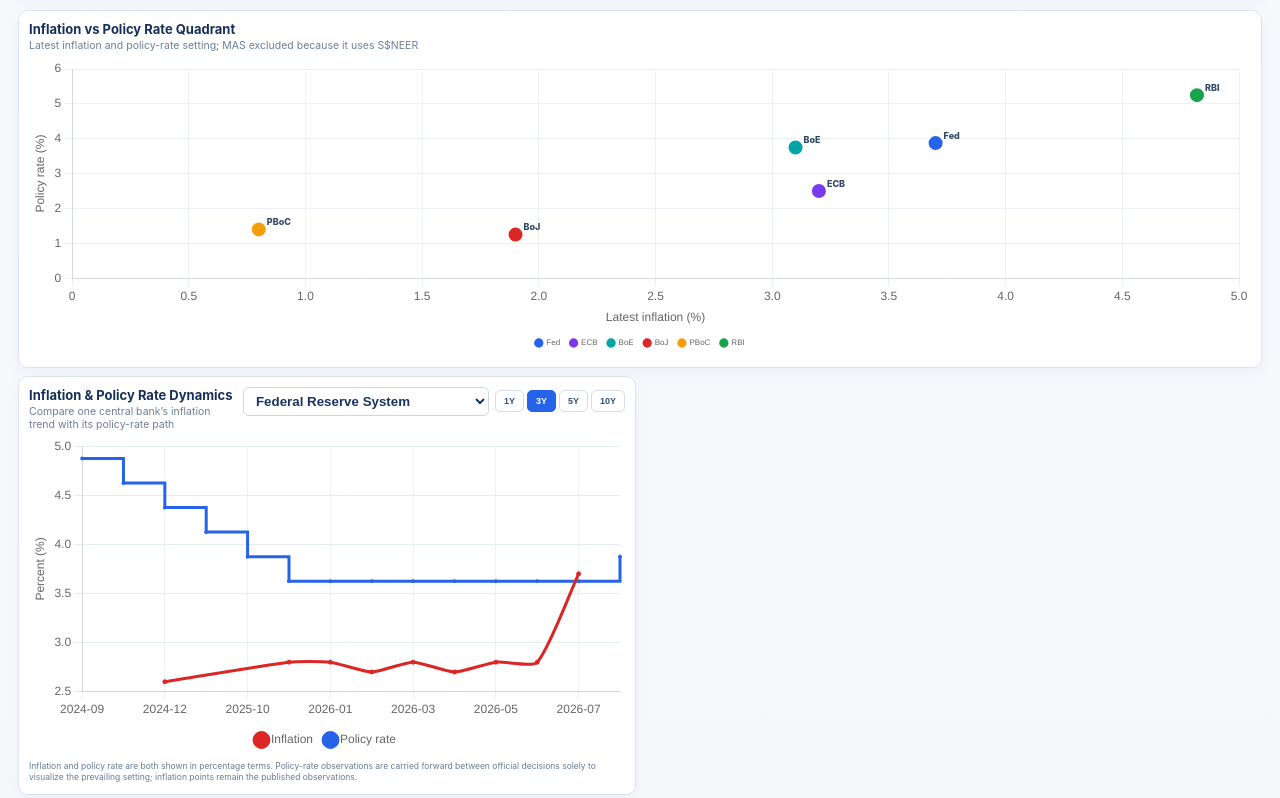
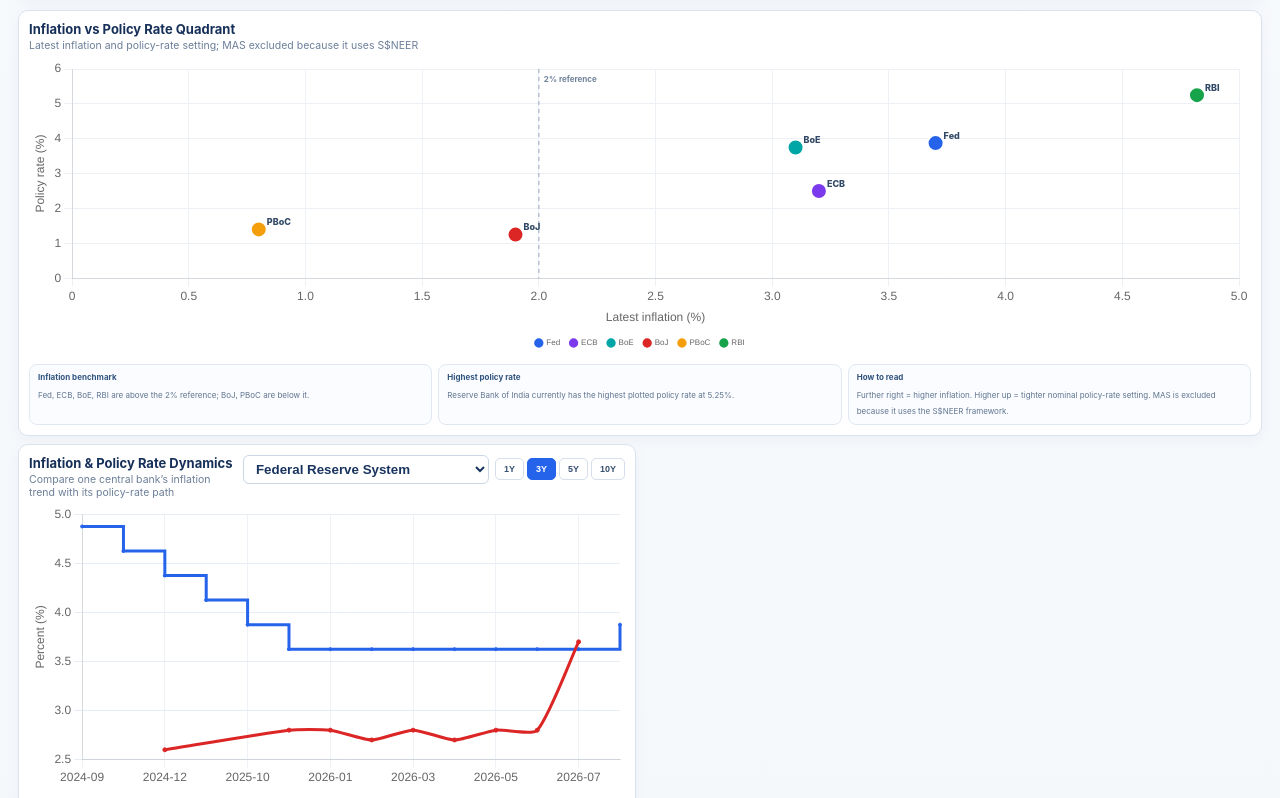
Before and after one commit to allenso0818-lab/central-bank-dashboard, a website: page index.html in a window 1280 px wide. Shown: the part 1511-2309 px from the top of the page. Drawn offline with nearby package versions, Linux system fonts and the light colour scheme.

Commit message:
Strengthen policy quadrant tools and timeline visuals

```diff
--- a/index.html
+++ b/index.html
@@ -252,6 +252,25 @@
   }
   .top-policy-map .map-legend span{white-space:nowrap}
 }
+
+/* Analytical refinements */
+.quadrant-insights{display:grid;grid-template-columns:repeat(3,minmax(0,1fr));gap:6px;margin-top:7px}
+.quadrant-insight{border:1px solid #E1E8F1;border-radius:8px;background:#FAFCFF;padding:7px 8px;min-height:54px}
+.quadrant-insight b{display:block;font-size:8px;color:#31547E;margin-bottom:3px}
+.quadrant-insight span{font-size:8px;line-height:1.35;color:#60758F}
+.policy-tool .framework-badge{display:inline-flex;align-items:center;gap:4px;margin-top:6px;padding:3px 6px;border-radius:999px;background:#F2F6FB;border:1px solid #DCE6F0;font-size:7px;font-weight:900;color:#31547E}
+.policy-tool .framework-dot{width:6px;height:6px;border-radius:50%;background:var(--bank)}
+.policy-tool .tool-direction{padding-top:5px;border-top:1px solid #E8EDF4;margin-top:7px}
+.timeline-axis{display:grid;grid-template-columns:auto 1fr auto;gap:8px;align-items:center;margin:5px 2px 0;font-size:7px;font-weight:800;color:#8292A8;text-transform:uppercase;letter-spacing:.04em}
+.timeline-axis div{height:1px;background:linear-gradient(90deg,#E2E8F0,#9BB0C9)}
+.timeline-item.latest-decision{box-shadow:0 6px 18px rgba(15,42,85,.10);transform:translateY(-2px)}
+.timeline-item.latest-decision:after{content:'Latest';position:absolute;top:7px;right:7px;font-size:6.5px;font-weight:900;text-transform:uppercase;letter-spacing:.04em;color:var(--bank);background:#F7FAFD;border:1px solid #E1E8F0;border-radius:999px;padding:2px 5px}
+@media(max-width:760px){
+  .quadrant-insights{grid-template-columns:1fr}
+  .quadrant-insight{min-height:0}
+  .timeline-axis{display:none}
+}
+
 </style>
 </head>
 <body><div class="container">
@@ -286,6 +305,7 @@
         <div class="panel chart-card">
       <div class="chart-head"><div><h3>Inflation vs Policy Rate Quadrant</h3><div class="sub">Latest inflation and policy-rate setting; MAS excluded because it uses S$NEER</div></div></div>
       <div class="chartbox" style="height:300px"><canvas id="policyQuadrant"></canvas></div>
+      <div class="quadrant-insights" id="quadrantInsights"></div>
     </div>
   </div>
 
@@ -302,6 +322,7 @@
     </div>
     <div class="panel chart-card" style="grid-column:1/-1">
       <div class="chart-head"><div><h3>Policy Timeline</h3><div class="sub">Latest policy decision snapshot across the seven central banks</div></div></div>
+      <div class="timeline-axis"><span>Earlier</span><div></div><span>Latest</span></div>
       <div class="policy-timeline" id="policyTimeline"></div>
     </div>
   </div>
@@ -516,14 +537,86 @@
  renderGeoPolicyMap();
  const eligible=B.filter(b=>b.id!=='mas'&&b.plot!=null);
  const pts=eligible.map(b=>({x:b.infl,y:b.plot,bank:b.short,id:b.id}));
- const pointLabelPlugin={id:'pointLabels',afterDatasetsDraw(chart){const ctx=chart.ctx;ctx.save();ctx.font='800 9px Inter, Arial';ctx.fillStyle='#314966';chart.data.datasets.forEach((ds,di)=>{const m=chart.getDatasetMeta(di);if(m.hidden||!m.data[0])return;const p=m.data[0].tooltipPosition();ctx.fillText(ds.label,p.x+8,p.y-7)});ctx.restore()}};
- new Chart(document.getElementById('policyQuadrant'),{type:'scatter',data:{datasets:pts.map(p=>({label:p.bank,data:[p],backgroundColor:BANK_COLORS[p.id],borderColor:'#fff',borderWidth:2,pointRadius:8,pointHoverRadius:10}))},plugins:[pointLabelPlugin],options:{responsive:true,maintainAspectRatio:false,plugins:{legend:{position:'bottom',labels:{usePointStyle:true,boxWidth:7,font:{size:8},padding:10}},tooltip:{callbacks:{label:c=>c.dataset.label+': inflation '+c.raw.x.toFixed(2)+'%, policy '+c.raw.y.toFixed(2)+'%'}}},scales:{x:{title:{display:true,text:'Latest inflation (%)'},grid:{color:'#EDF1F6'},beginAtZero:true},y:{title:{display:true,text:'Policy rate (%)'},grid:{color:'#EDF1F6'},beginAtZero:true}}}});
+
+ const pointLabelPlugin={id:'pointLabels',afterDatasetsDraw(chart){
+   const ctx=chart.ctx;ctx.save();ctx.font='800 9px Inter, Arial';ctx.fillStyle='#314966';
+   chart.data.datasets.forEach((ds,di)=>{
+     const m=chart.getDatasetMeta(di);if(m.hidden||!m.data[0])return;
+     const p=m.data[0].tooltipPosition();ctx.fillText(ds.label,p.x+8,p.y-7)
+   });ctx.restore()
+ }};
+
+ const policyBenchmarks={id:'policyBenchmarks',beforeDatasetsDraw(chart){
+   const {ctx,chartArea,scales}=chart;if(!chartArea)return;
+   const x2=scales.x.getPixelForValue(2);
+   ctx.save();
+   ctx.setLineDash([4,4]);ctx.lineWidth=1;
+   ctx.strokeStyle='#9AA9BC';
+   ctx.beginPath();ctx.moveTo(x2,chartArea.top);ctx.lineTo(x2,chartArea.bottom);ctx.stroke();
+   ctx.setLineDash([]);
+   ctx.fillStyle='#708198';ctx.font='700 8px Inter, Arial';
+   ctx.fillText('2% reference',Math.min(x2+5,chartArea.right-60),chartArea.top+11);
+   ctx.restore();
+ }};
+
+ new Chart(document.getElementById('policyQuadrant'),{
+   type:'scatter',
+   data:{datasets:pts.map(p=>({
+     label:p.bank,data:[p],backgroundColor:BANK_COLORS[p.id],
+     borderColor:'#fff',borderWidth:2,pointRadius:8,pointHoverRadius:10
+   }))},
+   plugins:[policyBenchmarks,pointLabelPlugin],
+   options:{
+     responsive:true,maintainAspectRatio:false,
+     plugins:{
+       legend:{position:'bottom',labels:{usePointStyle:true,boxWidth:7,font:{size:8},padding:10}},
+       tooltip:{callbacks:{label:c=>c.dataset.label+': inflation '+c.raw.x.toFixed(2)+'%, policy '+c.raw.y.toFixed(2)+'%'}}
+     },
+     scales:{
+       x:{title:{display:true,text:'Latest inflation (%)'},grid:{color:'#EDF1F6'},beginAtZero:true},
+       y:{title:{display:true,text:'Policy rate (%)'},grid:{color:'#EDF1F6'},beginAtZero:true}
+     }
+   }
+ });
+
+ const above2=eligible.filter(b=>b.infl>2).map(b=>b.short);
+ const below2=eligible.filter(b=>b.infl<2).map(b=>b.short);
+ const highestRate=eligible.reduce((a,b)=>a.plot>b.plot?a:b);
+ const insights=document.getElementById('quadrantInsights');
+ if(insights){
+   insights.innerHTML=
+    '<div class="quadrant-insight"><b>Inflation benchmark</b><span>'+above2.join(', ')+' are above the 2% reference; '+below2.join(', ')+' are below it.</span></div>'+
+    '<div class="quadrant-insight"><b>Highest policy rate</b><span>'+highestRate.name+' currently has the highest plotted policy rate at '+highestRate.plot.toFixed(2)+'%.</span></div>'+
+    '<div class="quadrant-insight"><b>How to read</b><span>Further right = higher inflation. Higher up = tighter nominal policy-rate setting. MAS is excluded because it uses the S$NEER framework.</span></div>';
+ }
 }
 function renderPolicyTools(){
  const code={fed:'RATE',ecb:'RATE',boe:'RATE',boj:'RATE',pboc:'OMO',rbi:'REPO',mas:'FX'};
- const channel={fed:'Interest-rate corridor',ecb:'Standing-facility rate',boe:'Policy rate',boj:'Short-term rate',pboc:'Open-market operations',rbi:'Liquidity / repo channel',mas:'Exchange-rate band'};
+ const framework={
+   fed:'Policy-rate framework',
+   ecb:'Policy-rate framework',
+   boe:'Policy-rate framework',
+   boj:'Policy-rate framework',
+   pboc:'Open-market operations',
+   rbi:'Repo / liquidity framework',
+   mas:'Exchange-rate framework'
+ };
+ const channel={
+   fed:'Interest-rate corridor',ecb:'Standing-facility rate',boe:'Policy rate',
+   boj:'Short-term rate',pboc:'Open-market operations',rbi:'Liquidity / repo channel',
+   mas:'Exchange-rate band'
+ };
  const el=document.getElementById('policyTools'); if(!el)return;
- el.innerHTML=B.map(b=>'<div class="policy-tool" '+bankStyle(b.id)+'><div class="tool-top"><div class="tool-bank"><span class="flag">'+FLAGS[b.id]+'</span>'+b.short+'</div><span class="tool-code">'+code[b.id]+'</span></div><div class="tool-type">'+channel[b.id]+'</div><div class="tool-instrument">'+b.instrument+'</div><div class="tool-setting">'+(b.id==='mas'?'S$NEER':b.setting)+'</div><div class="tool-direction">'+b.dir+'</div></div>').join('');
+ el.innerHTML=B.map(b=>
+   '<div class="policy-tool" '+bankStyle(b.id)+'>'+
+   '<div class="tool-top"><div class="tool-bank"><span class="flag">'+FLAGS[b.id]+'</span>'+b.short+'</div><span class="tool-code">'+code[b.id]+'</span></div>'+
+   '<div class="framework-badge"><span class="framework-dot"></span>'+framework[b.id]+'</div>'+
+   '<div class="tool-type">'+channel[b.id]+'</div>'+
+   '<div class="tool-instrument">'+b.instrument+'</div>'+
+   '<div class="tool-setting">'+(b.id==='mas'?'S$NEER':b.setting)+'</div>'+
+   '<div class="tool-direction">'+b.dir+'</div>'+
+   '</div>'
+ ).join('');
 }
 function renderPolicyTransmission(){
  const steps=[
@@ -538,9 +631,28 @@
 }
 function renderPolicyTimeline(){
  const el=document.getElementById('policyTimeline'); if(!el)return;
- const order=['mas','rbi','pboc','ecb','fed','boe','boj'];
- const rows=order.map(id=>B.find(b=>b.id===id)).filter(Boolean);
- el.innerHTML=rows.map(b=>'<div class="timeline-item" '+bankStyle(b.id)+'><div class="timeline-date">'+b.date+'</div><div class="timeline-bank"><span class="flag">'+FLAGS[b.id]+'</span>'+b.short+'</div><div class="timeline-action">'+b.latest+'</div><div class="timeline-setting">'+b.prev+' → '+b.setting+'</div></div>').join('');
+
+ const monthNum={Jan:1,Feb:2,Mar:3,Apr:4,May:5,Jun:6,Jul:7,Aug:8,Sep:9,Oct:10,Nov:11,Dec:12};
+ function sortableDate(b){
+   const m=b.date.match(/(\d{1,2})?\s*([A-Z][a-z]{2})\s*(\d{4})/);
+   if(!m)return 0;
+   const day=Number(m[1]||1),mon=monthNum[m[2]]||1,yr=Number(m[3]||0);
+   return yr*10000+mon*100+day;
+ }
+ const rows=B.slice().sort((a,b)=>sortableDate(a)-sortableDate(b));
+ const latestValue=Math.max(...rows.map(sortableDate));
+
+ el.innerHTML=rows.map(b=>{
+   const latest=sortableDate(b)===latestValue?' latest-decision':'';
+   const stance=b.dir.includes('Tight')?'Tightening':b.dir.includes('Holding')?'Holding':'FX framework';
+   return '<div class="timeline-item'+latest+'" '+bankStyle(b.id)+'>'+
+    '<div class="timeline-date">'+b.date+'</div>'+
+    '<div class="timeline-bank"><span class="flag">'+FLAGS[b.id]+'</span>'+b.short+'</div>'+
+    '<div class="timeline-action">'+b.latest+'</div>'+
+    '<div class="timeline-setting">'+b.prev+' → '+b.setting+'</div>'+
+    '<div class="tool-direction">'+stance+'</div>'+
+    '</div>';
+ }).join('');
 }
 function renderMatrix(){
   let h='<thead><tr><th>Category</th>'+B.map(b=>'<th style="text-align:center"><div style="font-weight:900"><a href="'+PROFILE_URLS[b.id]+'" style="color:inherit;text-decoration:none;font-weight:900">'+b.name+'</a></div><div class="muted" style="text-align:center">'+b.country+'</div></th>').join('')+'</tr></thead><tbody>';
```
